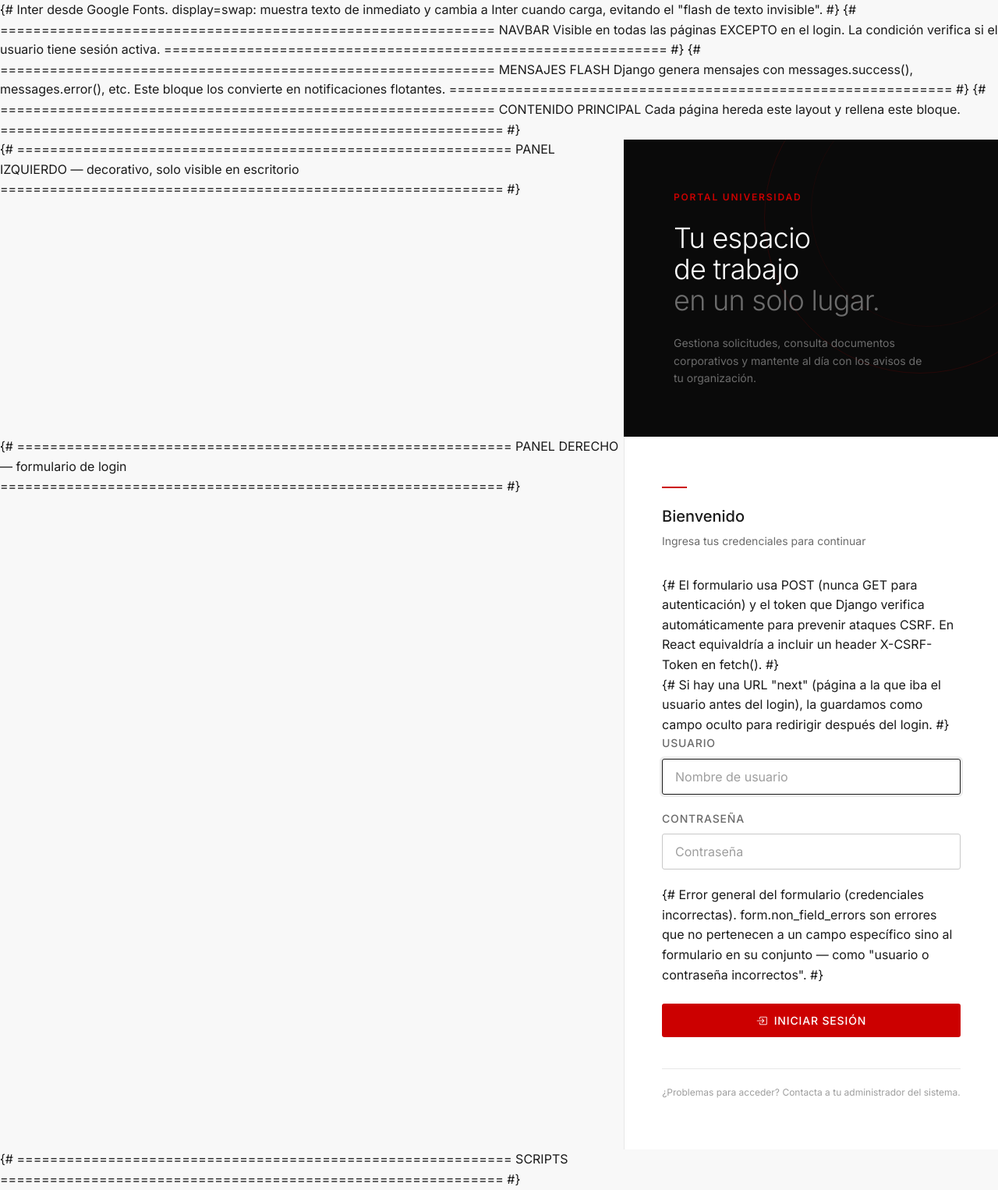
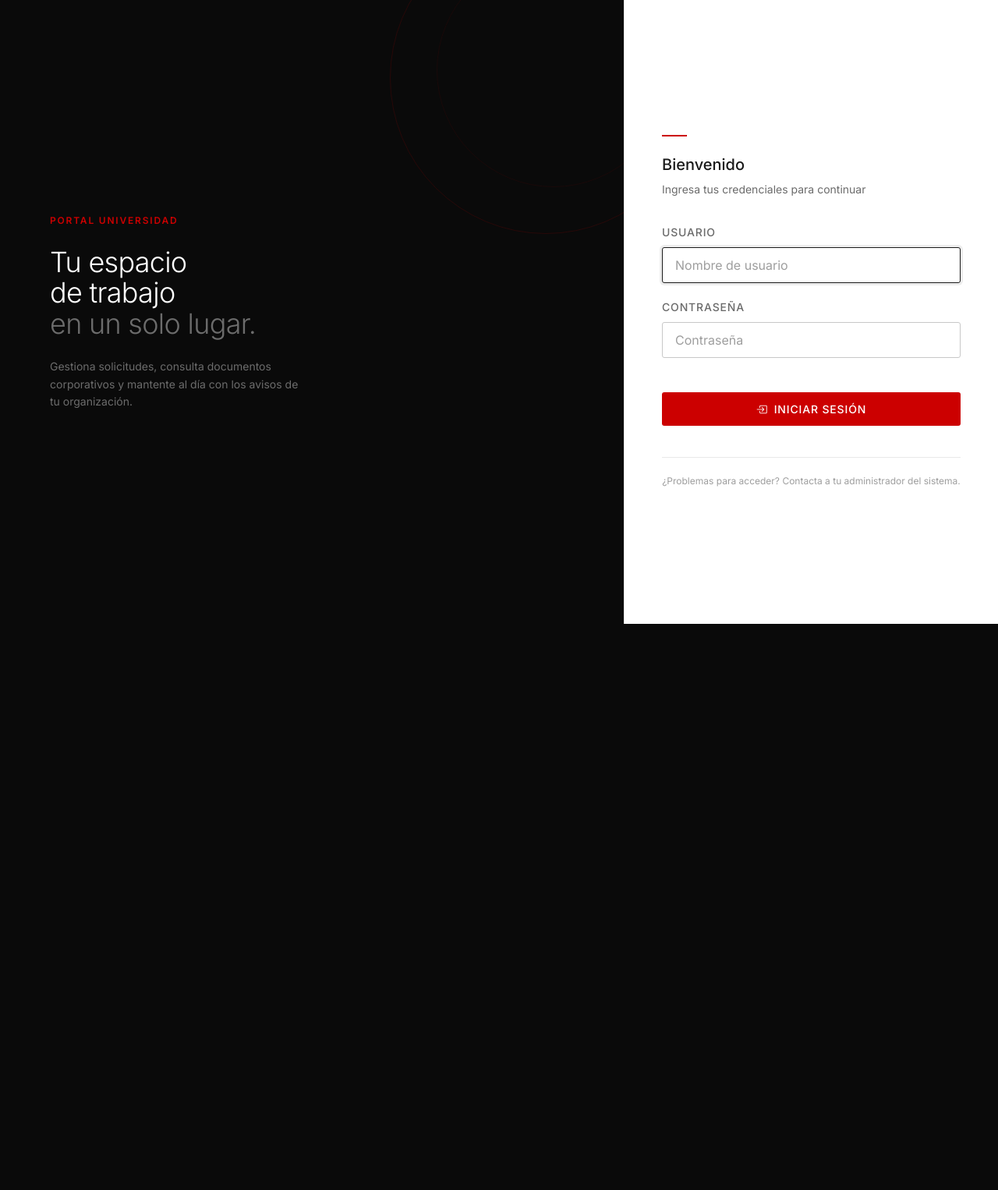
Before and after one commit to ArielVisuals/Intranet, a Django app: page /cuentas/login/ in a window 1280 px wide. Shown: the whole page at 78% size. After the commit the page ends 800 px from the top, so only its background shows below. Run offline with Django 5.2, Linux system fonts and the light colour scheme.

Commit message:
fix: corregir sintaxis de comentarios en plantillas Django y limpiar HTML renderizado
- Reemplazar comentarios multilínea erróneos ({# ... #}) por HTML semántico y limpio
- Corregir templates/base.html, login.html, perfil.html y dashboard.html
- Ajustar ALLOWED_HOSTS para desarrollo y clientes de prueba
- Verificar salida HTML 100% libre de fugas de texto

```diff
--- a/templates/base.html
+++ b/templates/base.html
@@ -1,82 +1,31 @@
-{% comment %}
-base.html — Layout maestro del Portal Universidad
-
-Este archivo es equivalente a un "Layout" o "_app.jsx" en React:
-contiene la estructura HTML que se repite en TODAS las páginas
-(navbar, scripts, CSS). Las páginas hijas extienden este layout
-con la etiqueta {% extends "base.html" %} y rellenan los bloques
-definidos aquí con {% block nombre %}...{% endblock %}.
-
-Bloques disponibles para las páginas hijas:
-  - {% block title %}      → título de la pestaña del navegador
-  - {% block extra_css %}  → CSS adicional específico de la página
-  - {% block content %}    → contenido principal
-  - {% block extra_js %}   → JavaScript adicional de la página
-{% endcomment %}
 <!DOCTYPE html>
 <html lang="es">
 <head>
-  <meta charset="UTF-8" />
-  <meta name="viewport" content="width=device-width, initial-scale=1.0" />
+  <meta charset="UTF-8">
+  <meta name="viewport" content="width=device-width, initial-scale=1.0">
+  <title>{% block title %}Portal Universidad{% endblock %} · Portal Universidad</title>
+  <meta name="description" content="Portal corporativo interno — Portal Universidad">
 
-  {# El título cambia por página; si no se define, usa el valor por defecto #}
-  <title>{% block title %}Portal Universidad{% endblock %} · Portal Universidad</title>
-
-  {# Meta de descripción para accesibilidad y SEO básico #}
-  <meta name="description" content="Portal corporativo interno — Portal Universidad" />
-
-  {# Inter desde Google Fonts. display=swap: muestra texto de inmediato y
-     cambia a Inter cuando carga, evitando el "flash de texto invisible". #}
-  <link
-    rel="preconnect"
-    href="https://fonts.googleapis.com"
-  />
-  <link
-    rel="preconnect"
-    href="https://fonts.gstatic.com"
-    crossorigin
-  />
-  <link
-    href="https://fonts.googleapis.com/css2?family=Inter:wght@200;300;400;500;600;700&display=swap"
-    rel="stylesheet"
-  />
-
-  {# Bootstrap Icons: librería de íconos SVG sin derechos de autor #}
-  <link
-    rel="stylesheet"
-    href="https://cdn.jsdelivr.net/npm/bootstrap-icons@1.11.3/font/bootstrap-icons.min.css"
-  />
+  <link rel="preconnect" href="https://fonts.googleapis.com">
+  <link rel="preconnect" href="https://fonts.gstatic.com" crossorigin>
+  <link href="https://fonts.googleapis.com/css2?family=Inter:wght@200;300;400;500;600;700&display=swap" rel="stylesheet">
+  <link rel="stylesheet" href="https://cdn.jsdelivr.net/npm/bootstrap-icons@1.11.3/font/bootstrap-icons.min.css">
 
   {% load static %}
-  <!-- Carga de archivos estáticos propios -->
-
-  {# Nuestro CSS centralizado con todas las variables y estilos #}
-  <link rel="stylesheet" href="{% static 'css/portal.css' %}" />
-
-  {# Bloque para CSS adicional específico de cada página #}
+  <link rel="stylesheet" href="{% static 'css/portal.css' %}">
   {% block extra_css %}{% endblock %}
 </head>
 
 <body>
 
-  {# ============================================================
-     NAVBAR
-     Visible en todas las páginas EXCEPTO en el login.
-     La condición verifica si el usuario tiene sesión activa.
-  ============================================================= #}
   {% if user.is_authenticated %}
   <nav class="site-navbar" role="navigation" aria-label="Navegación principal">
-
-    {# Marca del portal #}
     <a href="{% url 'portal:dashboard' %}" class="navbar-brand" aria-label="Ir al inicio">
       <span class="navbar-brand-name">Portal <strong>Universidad</strong></span>
     </a>
 
     <div class="navbar-divider" aria-hidden="true"></div>
 
-    {# Links de navegación — el rol determina qué ve el usuario.
-       Las plantillas de Django pueden acceder al usuario con {{ user }}.
-       user.groups.all actúa como un array de los grupos del usuario. #}
     <ul class="navbar-nav" id="navbar-menu" role="list">
       <li>
         <a href="{% url 'portal:dashboard' %}"
@@ -116,51 +65,34 @@ Bloques disponibles para las páginas hijas:
       </li>
     </ul>
 
-    {# Sección derecha: usuario y logout #}
     <div class="navbar-end">
-      <span class="navbar-user">
-        {# Avatar con iniciales del usuario #}
+      <a href="{% url 'cuentas:perfil' %}" class="navbar-user" style="text-decoration: none;" title="Ver mi perfil">
         <span class="navbar-user-avatar" aria-hidden="true">
           {{ user.first_name|first|upper }}{{ user.last_name|first|upper }}
         </span>
-        {# Nombre del usuario — se oculta en móvil con CSS #}
-        <span class="d-none d-md-inline" style="color: rgba(255,255,255,0.65); font-size: var(--text-sm);">
+        <span class="d-none d-md-inline" style="color: rgba(255,255,255,0.85); font-size: var(--text-sm);">
           {{ user.get_full_name|default:user.username }}
         </span>
-      </span>
+      </a>
 
-      {# Logout usa un formulario POST para protección CSRF.
-         Nunca se debe hacer logout con un enlace GET — es una vulnerabilidad. #}
       <form method="post" action="{% url 'cuentas:logout' %}" style="margin: 0;">
         {% csrf_token %}
-        <button type="submit" class="navbar-logout" title="Cerrar sesión"
-                aria-label="Cerrar sesión">
+        <button type="submit" class="navbar-logout" title="Cerrar sesión" aria-label="Cerrar sesión" style="background: none; border: none; cursor: pointer;">
           <i class="bi bi-box-arrow-right" aria-hidden="true"></i>
         </button>
       </form>
     </div>
 
-    {# Botón hamburguesa para móvil #}
-    <button class="navbar-toggle" id="navbar-toggle"
-            aria-controls="navbar-menu"
-            aria-expanded="false"
-            aria-label="Abrir menú">
+    <button class="navbar-toggle" id="navbar-toggle" aria-controls="navbar-menu" aria-expanded="false" aria-label="Abrir menú">
       <i class="bi bi-list" aria-hidden="true"></i>
     </button>
-
   </nav>
   {% endif %}
 
-  {# ============================================================
-     MENSAJES FLASH
-     Django genera mensajes con messages.success(), messages.error(), etc.
-     Este bloque los convierte en notificaciones flotantes.
-  ============================================================= #}
   {% if messages %}
   <div class="flash-messages" role="status" aria-live="polite">
     {% for message in messages %}
     <div class="flash-message {{ message.tags }}" role="alert">
-      {# Ícono según el tipo de mensaje #}
       {% if message.tags == 'success' %}
         <i class="bi bi-check-circle" aria-hidden="true"></i>
       {% elif message.tags == 'error' or message.tags == 'danger' %}
@@ -177,21 +109,11 @@ Bloques disponibles para las páginas hijas:
   </div>
   {% endif %}
 
-  {# ============================================================
-     CONTENIDO PRINCIPAL
-     Cada página hereda este layout y rellena este bloque.
-  ============================================================= #}
   <main {% if user.is_authenticated %}class="app-layout"{% endif %}>
     {% block content %}{% endblock %}
   </main>
 
-  {# ============================================================
-     SCRIPTS
-  ============================================================= #}
   <script src="{% static 'js/portal.js' %}"></script>
-
-  {# Bloque para JavaScript adicional específico de cada página #}
   {% block extra_js %}{% endblock %}
-
 </body>
 </html>
--- a/templates/cuentas/login.html
+++ b/templates/cuentas/login.html
@@ -1,26 +1,12 @@
 {% extends "base.html" %}
 {% load static %}
-
-{% comment %}
-login.html — Pantalla de inicio de sesión
-
-Extiende base.html para heredar CSS, JS y la carga de fuentes.
-Como el usuario NO está autenticado, base.html omite el navbar automáticamente
-(gracias al {% if user.is_authenticated %} en base.html).
-
-La clase .login-page en el <div> principal activa el layout de dos paneles
-definido en portal.css: grid de [1fr 480px] en escritorio,
-solo el panel derecho en móvil.
-{% endcomment %}
 
 {% block title %}Iniciar sesión{% endblock %}
 
 {% block content %}
 <div class="login-page">
 
-  {# ============================================================
-     PANEL IZQUIERDO — decorativo, solo visible en escritorio
-  ============================================================= #}
+  <!-- Panel izquierdo: identidad visual (solo visible en escritorio) -->
   <div class="login-panel-left" aria-hidden="true">
     <div class="login-brand">
       <span class="login-brand-name">Portal Universidad</span>
@@ -38,38 +24,25 @@ solo el panel derecho en móvil.
     </div>
   </div>
 
-  {# ============================================================
-     PANEL DERECHO — formulario de login
-  ============================================================= #}
+  <!-- Panel derecho: formulario de autenticación -->
   <div class="login-panel-right">
-
-    {# Barra de acento roja — elemento decorativo sutil #}
     <div class="login-accent-bar" aria-hidden="true"></div>
 
     <h2 class="login-form-title">Bienvenido</h2>
     <p class="login-form-subtitle">Ingresa tus credenciales para continuar</p>
 
-    {#
-      El formulario usa POST (nunca GET para autenticación) y el token {% csrf_token %}
-      que Django verifica automáticamente para prevenir ataques CSRF.
-      En React equivaldría a incluir un header X-CSRF-Token en fetch().
-    #}
     <form method="post" action="{% url 'cuentas:login' %}" novalidate>
       {% csrf_token %}
 
-      {# Si hay una URL "next" (página a la que iba el usuario antes del login),
-         la guardamos como campo oculto para redirigir después del login. #}
       {% if next %}
-        <input type="hidden" name="next" value="{{ next }}" />
+        <input type="hidden" name="next" value="{{ next }}">
       {% endif %}
 
-      {# Campo: nombre de usuario #}
       <div class="form-group">
         <label for="{{ form.username.id_for_label }}" class="form-label">
           {{ form.username.label }}
         </label>
         {{ form.username }}
-        {# Muestra errores de validación del campo #}
         {% if form.username.errors %}
           {% for error in form.username.errors %}
             <span class="form-error">
@@ -80,7 +53,6 @@ solo el panel derecho en móvil.
         {% endif %}
       </div>
 
-      {# Campo: contraseña #}
       <div class="form-group">
         <label for="{{ form.password.id_for_label }}" class="form-label">
           {{ form.password.label }}
@@ -96,14 +68,11 @@ solo el panel derecho en móvil.
         {% endif %}
       </div>
 
-      {# Error general del formulario (credenciales incorrectas).
-         form.non_field_errors son errores que no pertenecen a un campo específico
-         sino al formulario en su conjunto — como "usuario o contraseña incorrectos". #}
       {% if form.non_field_errors %}
         <div class="login-error" role="alert">
           <i class="bi bi-shield-exclamation" aria-hidden="true"></i>
           {% for error in form.non_field_errors %}
-            {{ error }}
+            <span>{{ error }}</span>
           {% endfor %}
         </div>
       {% endif %}
@@ -114,28 +83,16 @@ solo el panel derecho en móvil.
       </button>
     </form>
 
-    {# Pie del panel: información de contacto/soporte #}
-    <p style="
-      margin-top: var(--space-10);
-      font-size: var(--text-xs);
-      color: var(--color-text-muted);
-      text-align: center;
-      border-top: 1px solid var(--color-border);
-      padding-top: var(--space-5);
-    ">
+    <p style="margin-top: var(--space-10); font-size: var(--text-xs); color: var(--color-text-muted); text-align: center; border-top: 1px solid var(--color-border); padding-top: var(--space-5);">
       ¿Problemas para acceder? Contacta a tu administrador del sistema.
     </p>
+  </div>
 
-  </div>{# /login-panel-right #}
-
-</div>{# /login-page #}
+</div>
 {% endblock %}
 
 {% block extra_css %}
 <style>
-  /* Estilos adicionales específicos de la pantalla de login */
-
-  /* Error general de credenciales */
   .login-error {
     display: flex;
     align-items: center;
@@ -149,7 +106,6 @@ solo el panel derecho en móvil.
     margin-top: var(--space-4);
   }
 
-  /* En móvil, el panel ocupa toda la pantalla centrado */
   @media (max-width: 1024px) {
     .login-panel-right {
       max-width: 440px;
```
Also changed, not shown: config/settings.py (+6 -2 lines), templates/cuentas/perfil.html (+1 -19 lines), templates/portal/dashboard.html (+0 -13 lines).
